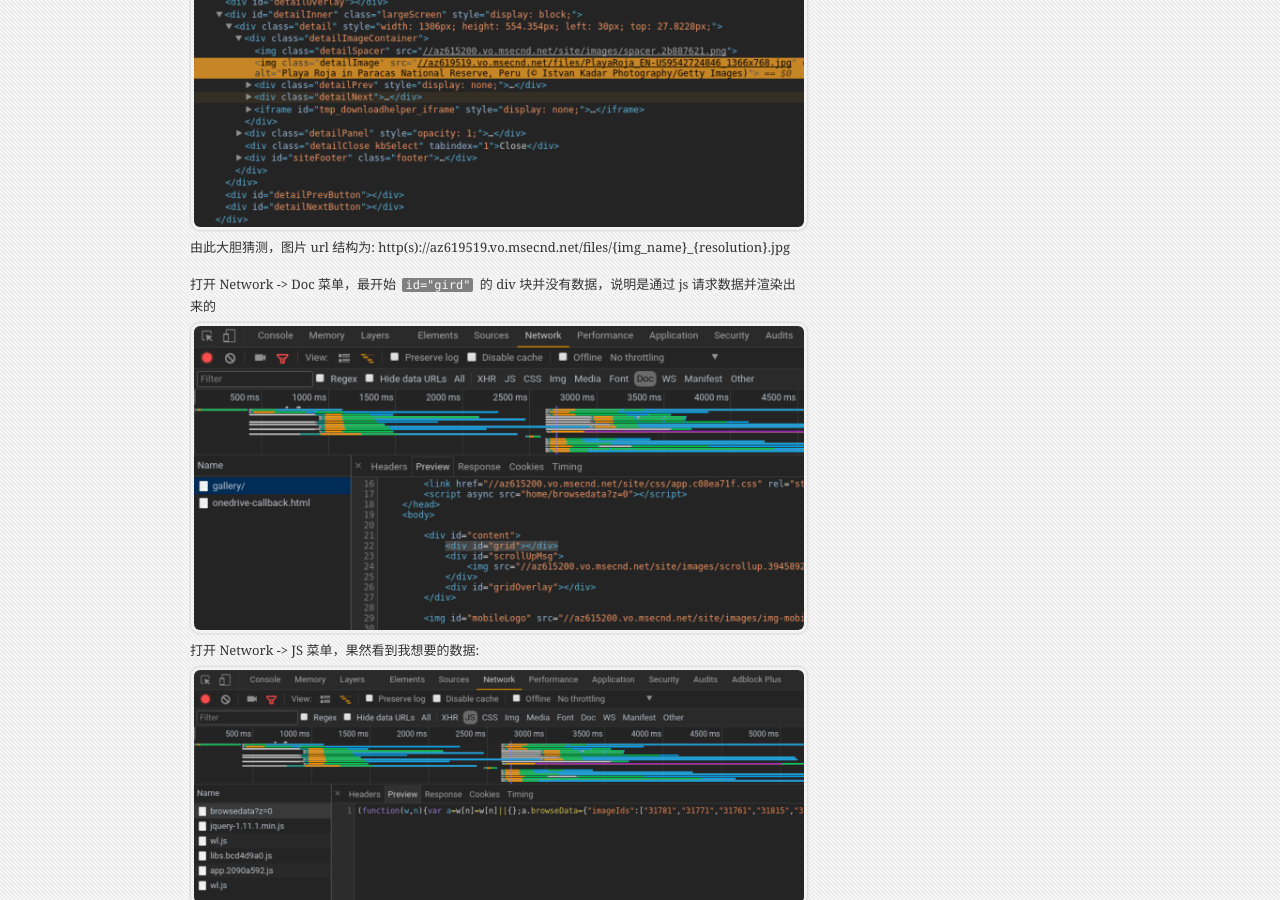
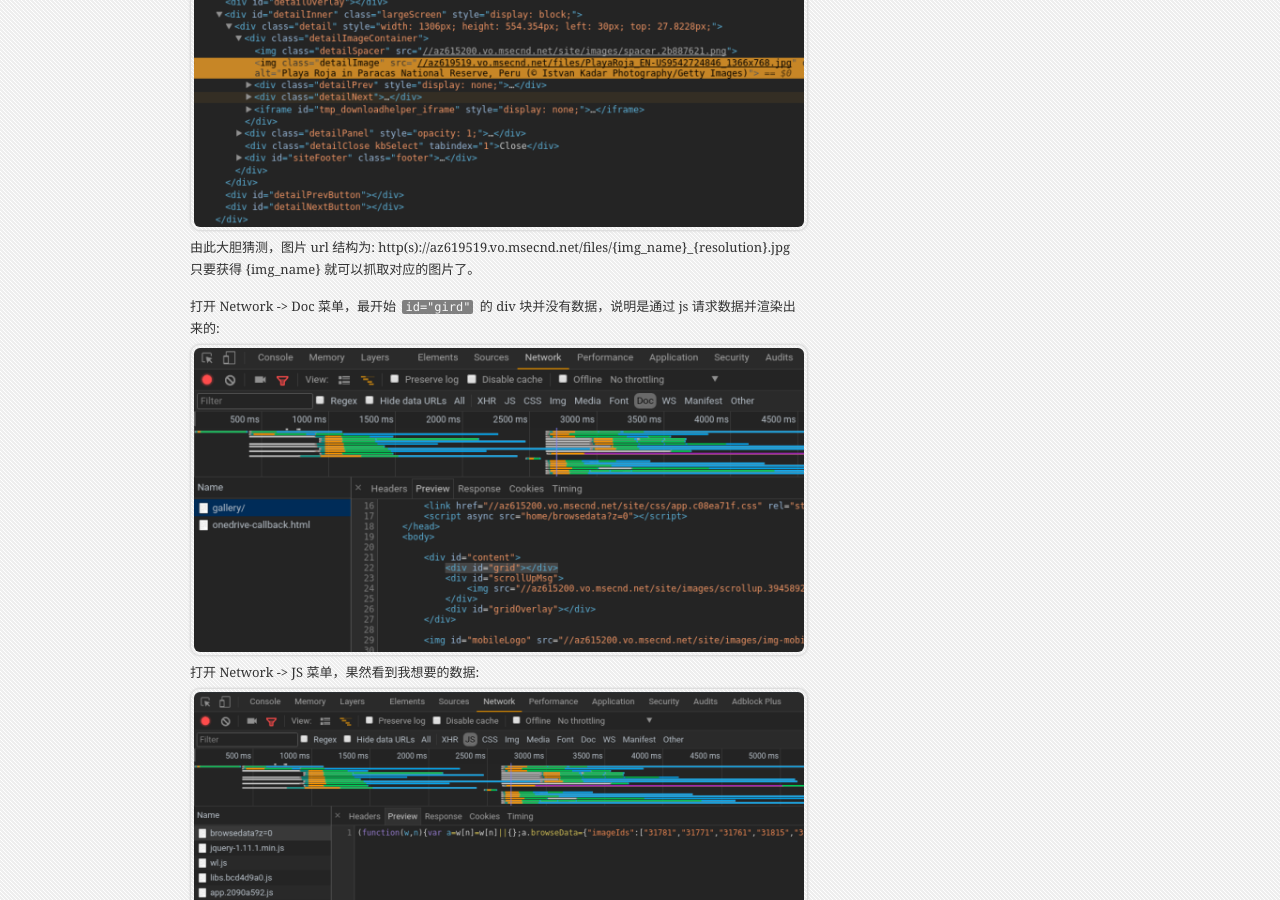
Before and after one commit to benheart/benheart.github.io, a Jekyll site: the page built from _posts/2017-06-21-bing-gallery-crawler.md, in a window 1280 px wide and 900 px high, scrolled down 1261 px. Built offline with Jekyll 4.4.1, drawn with Linux system fonts in a browser that asks for light colours; some of the changed text lies outside the part shown.

Commit message:
Modify bing gallery crawler post

```diff
--- a/_posts/2017-06-21-bing-gallery-crawler.md
+++ b/_posts/2017-06-21-bing-gallery-crawler.md
@@ -22,8 +22,9 @@ key: bing, gallery, crawler
 点击图片查看详情，按下 Ctrl + Shift + C 点击大图，HTML 代码如图:
 <img src="/images/bing-gallery-crawler/pic-4.png" class="img-center" style="width: 100%;" >
 由此大胆猜测，图片 url 结构为: http(s)://az619519.vo.msecnd.net/files/\{img_name\}_\{resolution\}.jpg
+只要获得 \{img_name\} 就可以抓取对应的图片了。
 
-打开 Network -> Doc 菜单，最开始 <code class="code">id="gird"</code> 的 div 块并没有数据，说明是通过 js 请求数据并渲染出来的
+打开 Network -> Doc 菜单，最开始 <code class="code">id="gird"</code> 的 div 块并没有数据，说明是通过 js 请求数据并渲染出来的:
 <img src="/images/bing-gallery-crawler/pic-5.png" class="img-center" style="width: 100%;" >
 打开 Network -> JS 菜单，果然看到我想要的数据:
 <img src="/images/bing-gallery-crawler/pic-6.png" class="img-center" style="width: 100%;" >
@@ -84,7 +85,7 @@ else:
     print "No match!"
 {% endhighlight %}
 
-- GitHub 源代码地址: [https://github.com/benheart](https://github.com/benheart){:target="_blank"}
+- GitHub 源代码地址: [https://github.com/benheart/BingGallery](https://github.com/benheart/BingGallery){:target="_blank"}
 
 ### 参考链接
 - Bing 图片下载 - 知乎: [https://www.zhihu.com/question/20583304](https://www.zhihu.com/question/20583304){:target="_blank"}
```
Also changed, not shown: other parts of _posts/2017-06-21-bing-gallery-crawler.md (+1 -1 lines).
